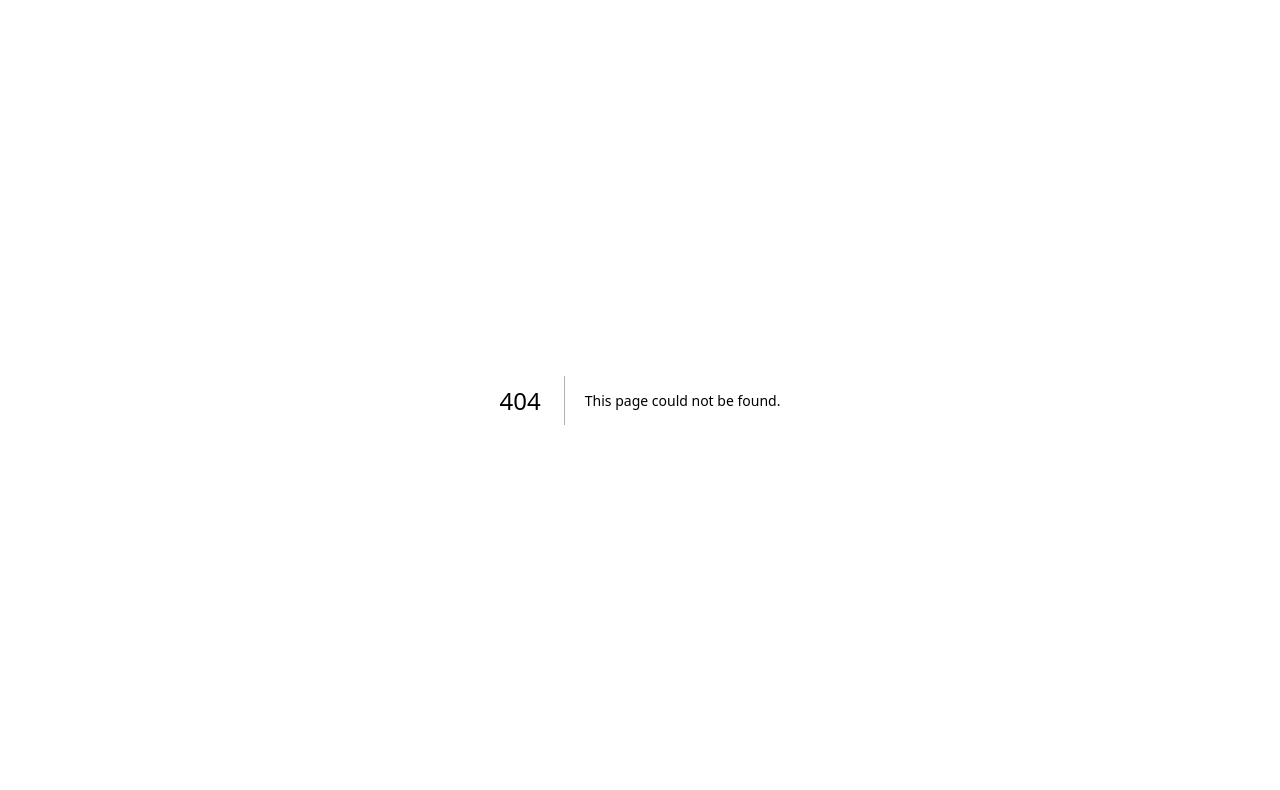
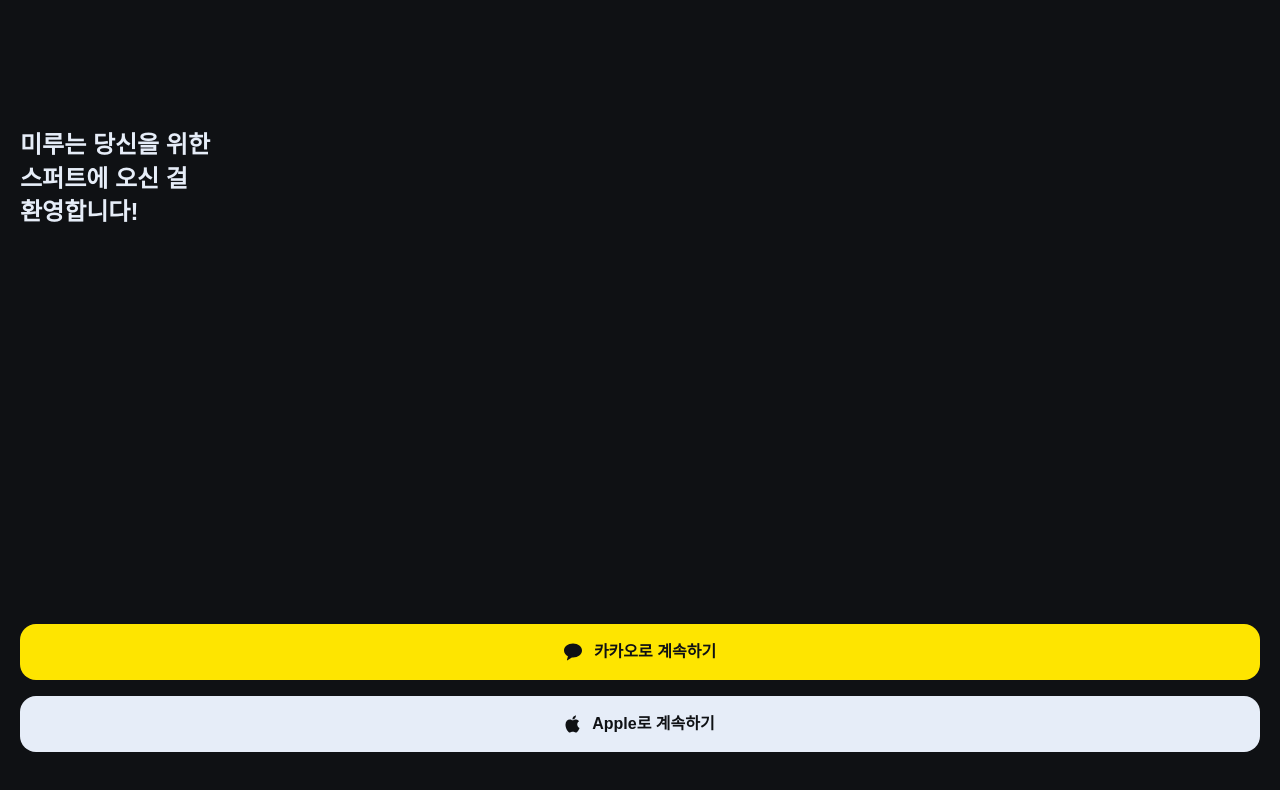
Before and after one commit to ljh130334/16th-team3-FE, a Next.js app: page /login-page in a window 1280 px wide. Before the commit this address had no page. Shown: the top 790 px of the page. Built offline with nearby package versions, Linux system fonts and the light colour scheme.

Commit message:
feat: 로그인 화면 구현

```diff
--- /dev/null
+++ b/src/app/login-page/page.tsx
@@ -0,0 +1,63 @@
+'use client';
+
+import { useRouter } from 'next/navigation';
+import { Button } from '@/components/ui/button';
+import Image from 'next/image';
+
+export default function LoginPage() {
+  const router = useRouter();
+
+  const kakaoLoginHandler = () => {
+    // 카카오 로그인 로직 구현
+    router.push('/home-page');
+  };
+
+  const appleLoginHandler = () => {
+    // 애플 로그인 로직 구현
+    router.push('/home-page');
+  };
+
+  return (
+    <div className="flex h-screen flex-col justify-between bg-background-primary px-5 py-12">
+      <div className="mt-20">
+        <div className="t2 text-text-strong">
+          <p>
+            미루는 당신을 위한<br />
+            스퍼트에 오신 걸<br />
+            환영합니다!
+          </p>
+        </div>
+      </div>
+
+      <div className="flex w-full flex-col gap-4">
+        <Button
+          variant="default"
+          className="l2 bg-[#FEE500] text-[#0f1114] rounded-[16px] gap-3"
+          onClick={kakaoLoginHandler}
+        >
+          <Image
+            src="/icons/login/kakao.svg"
+            alt="카카오"
+            width={18}
+            height={17}
+          />
+          카카오로 계속하기
+        </Button>
+
+        <Button
+          variant="default"
+          className="l2 bg-[#e6edf8] text-[#0f1114] rounded-[16px] gap-3"
+          onClick={appleLoginHandler}
+        >
+          <Image
+            src="/icons/login/apple.svg"
+            alt="애플"
+            width={15}
+            height={19}
+          />
+          Apple로 계속하기
+        </Button>
+      </div>
+    </div>
+  );
+}
```
Also changed, not shown: public/icons/login/apple.svg (added), public/icons/login/kakao.svg (added).
